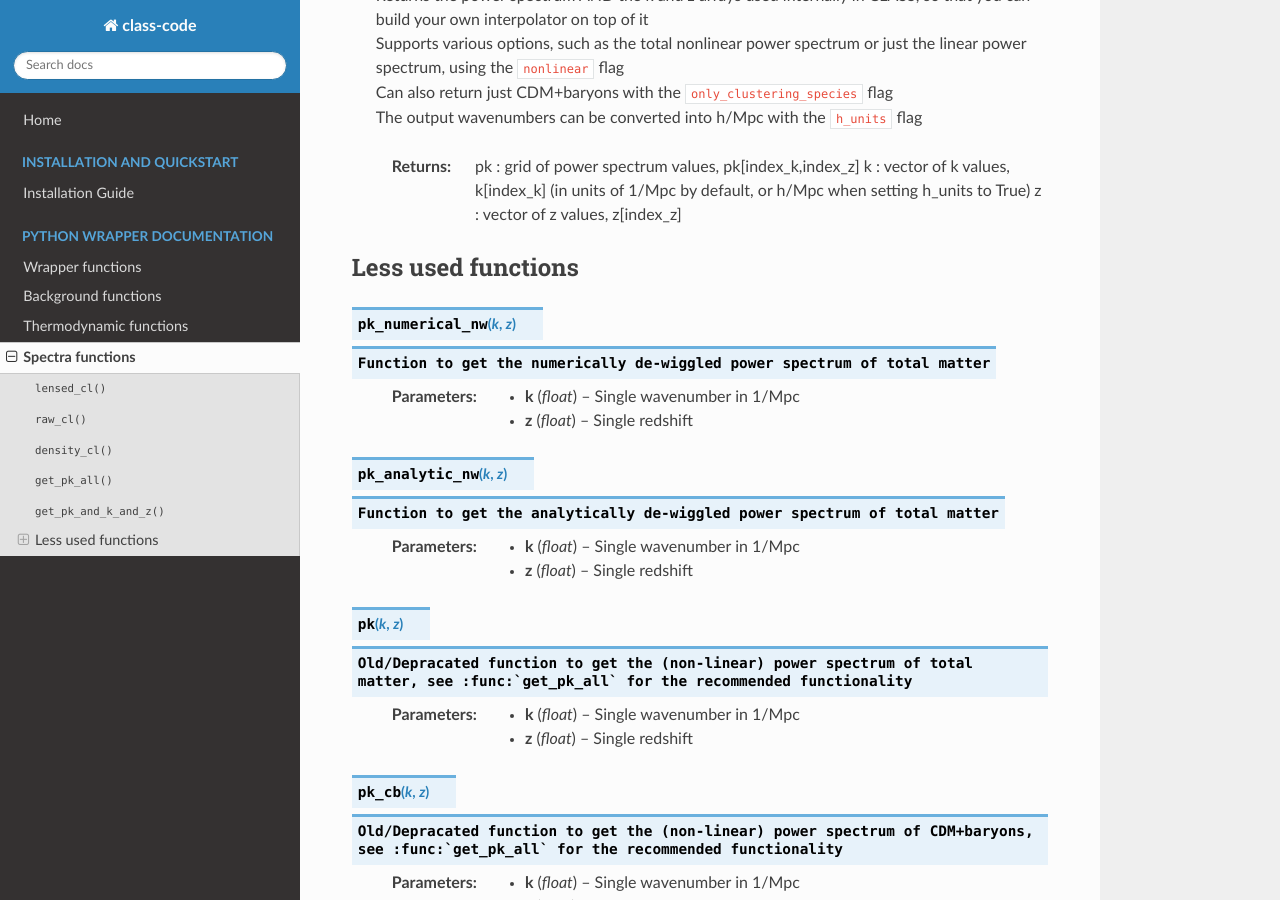
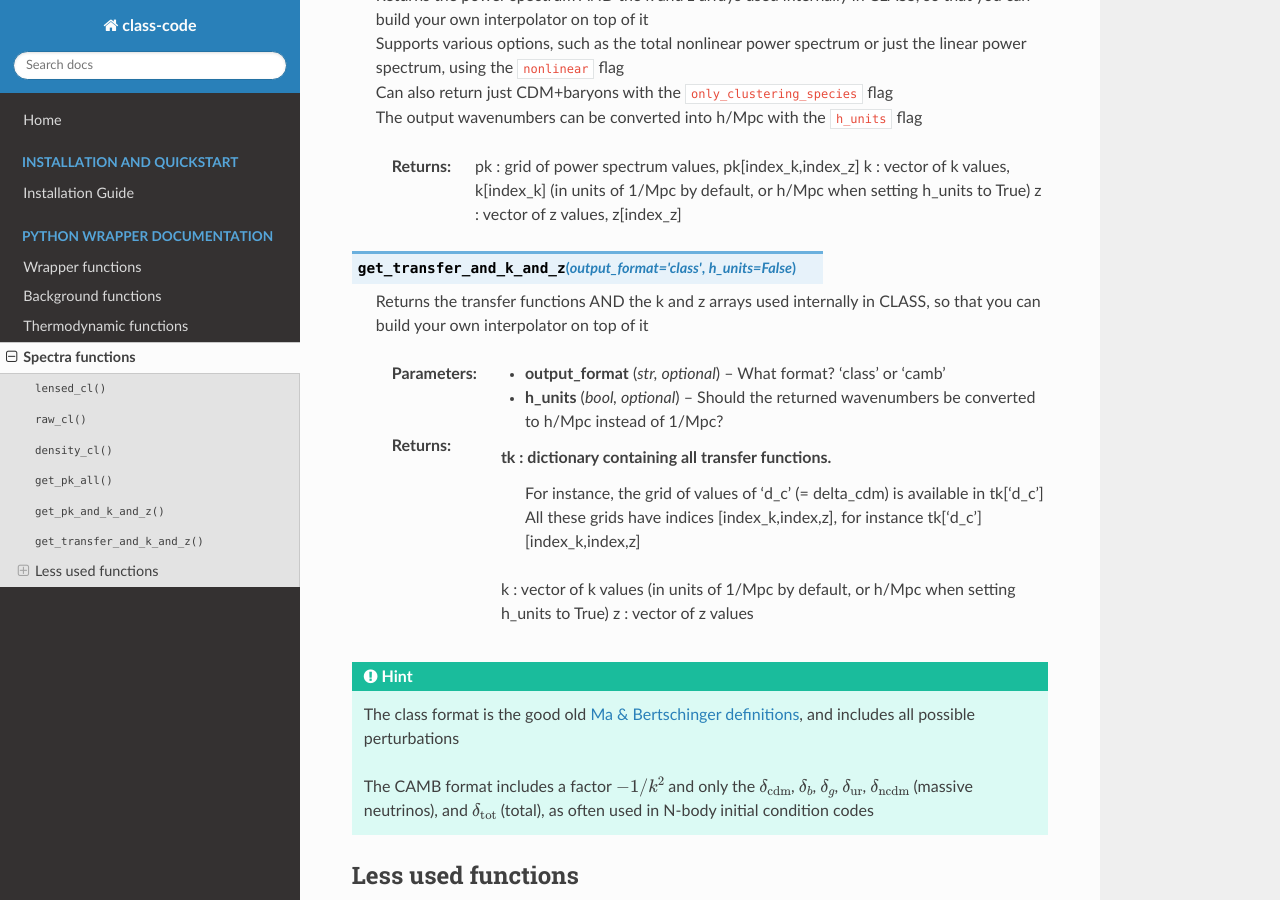
Before and after one commit to schoeneberg/class-code-documentation, a Sphinx documentation site: the page built from docs/wrapper_ha.rst, in a window 1280 px wide and 900 px high, scrolled down 1859 px. Built offline with Sphinx 7.4.7 and the Read the Docs theme 3.1.0, drawn with Linux system fonts in a browser that asks for light colours; pages that are not in the unit, such as notebooks, are missing from menus.

Commit message:
Update wrapper_ha.rst

```diff
--- a/docs/wrapper_ha.rst
+++ b/docs/wrapper_ha.rst
@@ -75,6 +75,31 @@ Spectra functions
       pk : grid of power spectrum values, pk[index_k,index_z]
       k : vector of k values, k[index_k] (in units of 1/Mpc by default, or h/Mpc when setting h_units to True)
       z : vector of z values, z[index_z]
+
+.. function:: get_transfer_and_k_and_z(output_format='class', h_units=False)
+
+  | Returns the transfer functions AND the k and z arrays used internally in CLASS, so that you can build your own interpolator on top of it
+
+  :param output_format: What format? 'class' or 'camb'
+  :type output_format: str, optional
+
+  :param h_units: Should the returned wavenumbers be converted to h/Mpc instead of 1/Mpc?
+  :type h_units: bool, optional
+
+  :return:
+      tk : dictionary containing all transfer functions.
+           For instance, the grid of values of 'd_c' (= delta_cdm) is available in tk['d_c']
+           All these grids have indices [index_k,index,z], for instance tk['d_c'][index_k,index,z]
+      k : vector of k values (in units of 1/Mpc by default, or h/Mpc when setting h_units to True)
+      z : vector of z values
+
+.. hint::
+
+   The class format is the good old `Ma & Bertschinger definitions`_, and includes all possible perturbations
+
+   The CAMB format includes a factor :math:`-1/k^2` and only the :math:`\delta_\mathrm{cdm}`, :math:`\delta_b`, :math:`\delta_g`, :math:`\delta_\mathrm{ur}`, :math:`\delta_\mathrm{ncdm}` (massive neutrinos), and :math:`\delta_\mathrm{tot}` (total), as often used in N-body initial condition codes
+
+.. _Ma & Bertschinger definitions: https://arxiv.org/abs/astro-ph/9506072
 
 Less used functions
 ^^^^^^^^^^^^^^^^^^^
```
